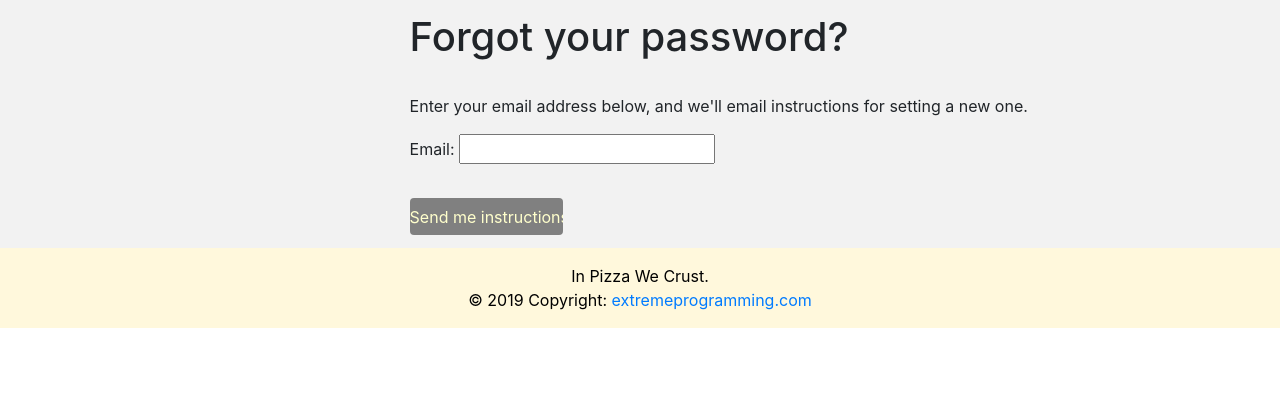
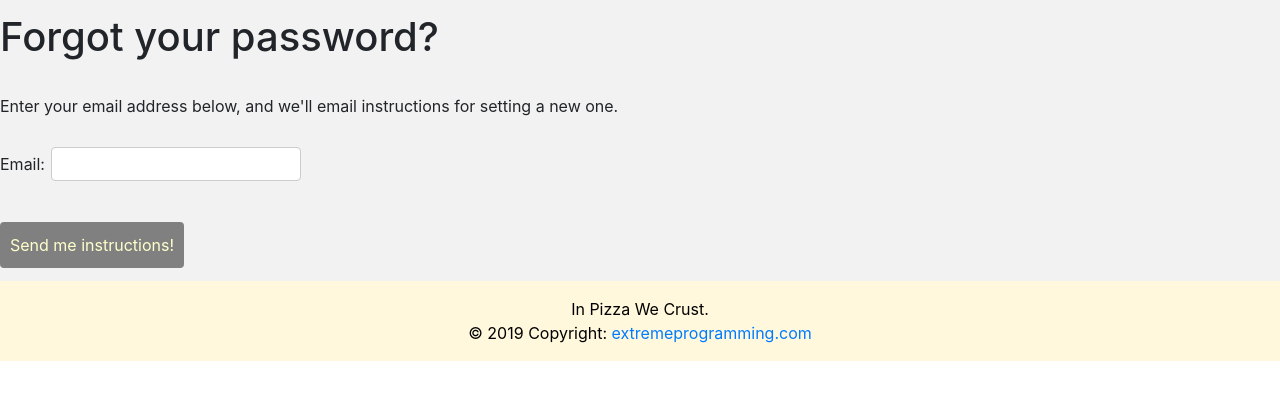
Before and after one commit to thejungwon/docker-webapp-django, a Django app: page /en/password_reset/ in a window 1280 px wide. Shown: the part 80-480 px from the top of the page. Run offline with Django 3.2, Linux system fonts and the light colour scheme; the visitor is signed in with stand-in values (Sample User, id 1); parts of the project's set-up code (start-up, migrations or seed data) failed here and were passed over; some libraries are stand-ins or nearby versions.

Commit message:
Update password_reset_form.css

```diff
--- a/src/static/css/password_reset_form.css
+++ b/src/static/css/password_reset_form.css
@@ -2,12 +2,21 @@ main {
 	background-color: #f2f2f2;
 }
 
+input[type=email] {
+  width: 250px;
+  padding: 0.3% 0.5%;
+  margin: 1% 0.1%;
+  display: inline-block;
+  border: 1px solid #ccc;
+  border-radius: 4px;
+  box-sizing: border-box;
+}
+
 input[type=submit] {
-  width: 12%;
+  width: 184px;
   background-color: #808080;
   color: #ffffcc;
-  padding: 0.5% 0;
-  margin-left: 32%;
+  padding: 11px 0;
   margin-top: 1%;
   margin-bottom: 1%;
   border: none;
@@ -15,12 +24,7 @@ input[type=submit] {
   cursor: pointer;
 }
 
-p {
-	padding-left: 32%;
-}
-
 h1 {
-	padding-left: 32%;
 	padding-bottom: 2%;
 	padding-top : 1%;
 }
```
